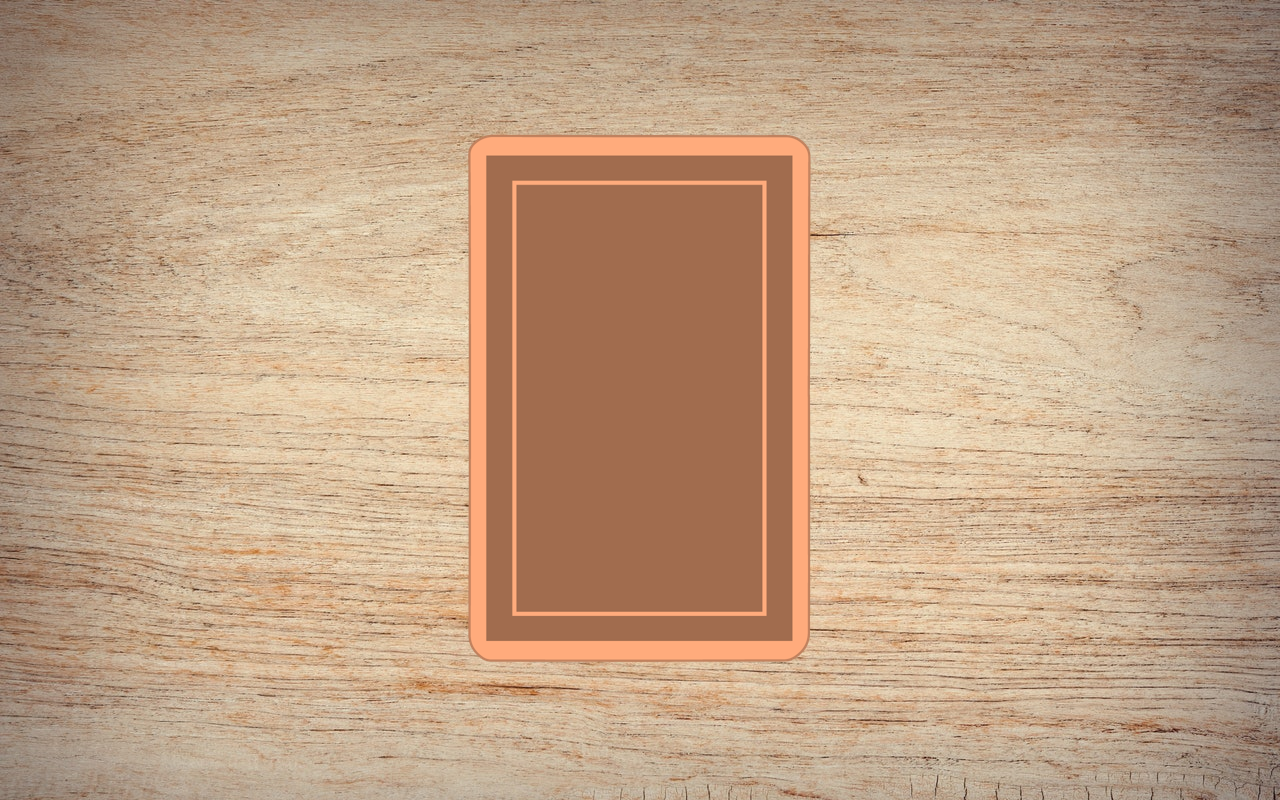
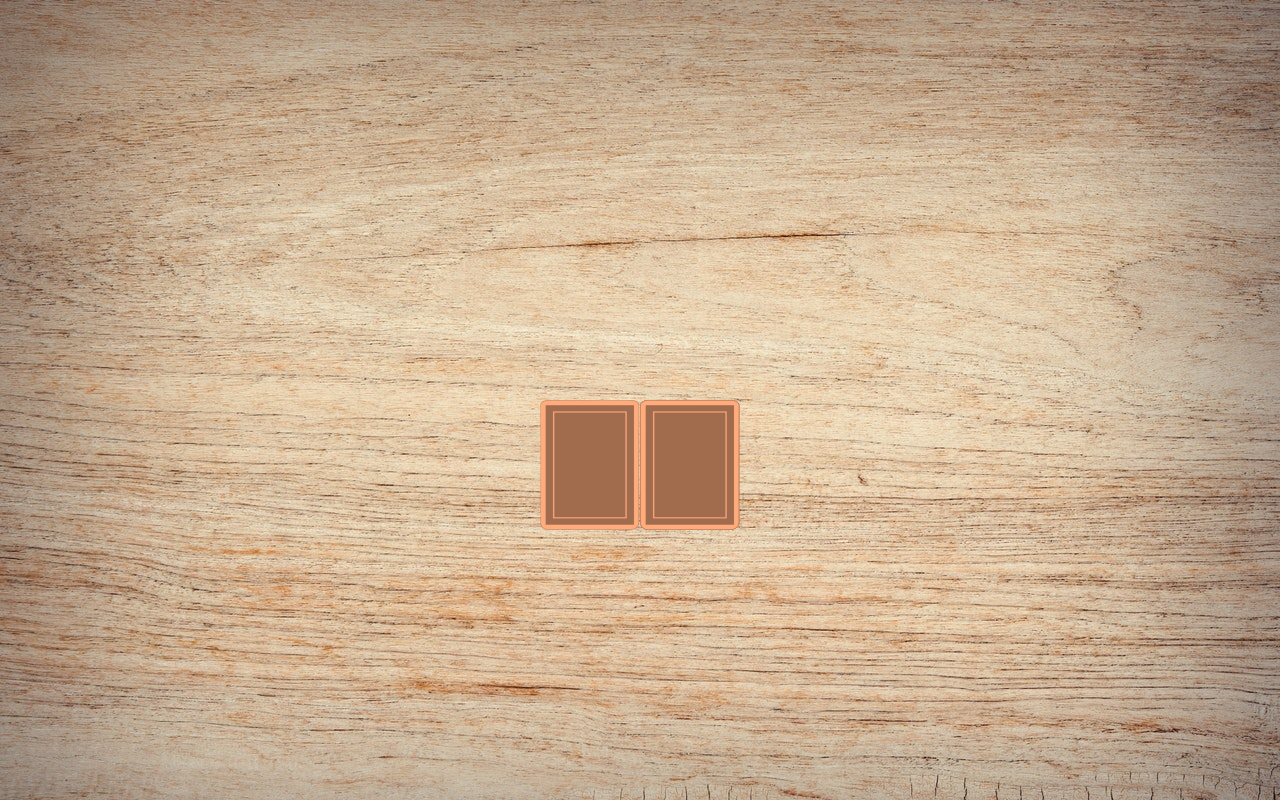
Before and after one commit to JoelBaig/ringoffire, an Angular app in the folder ringoffire/: page /game in a window 1280 px wide. Built offline with nearby package versions, Linux system fonts and the light colour scheme.

Commit message:
added more cards with ngFor

```diff
--- a/ringoffire/src/app/game/game.component.html
+++ b/ringoffire/src/app/game/game.component.html
@@ -1,5 +1,6 @@
 <div class="field">
     <div class="card-stack">
-        <img src="./assets/img/cards/card_cover.png" alt="card_cover">
+        <img [ngStyle]="{'right': i}" *ngFor="let card of [1,2,3,4,5]; let i = index"
+            src="./../../assets/img/cards/card_cover.png" alt="card_cover">
     </div>
 </div>
--- a/ringoffire/src/app/game/game.component.scss
+++ b/ringoffire/src/app/game/game.component.scss
@@ -2,7 +2,16 @@
 
 .field {
     @include dFlex();
-    @include divSize();
+    @include elementSize();
     max-width: 100%;
     background-image: url('/assets/img/game/board.jpg');
+
+    >div {
+        position: relative;
+
+        >img {
+            @include elementSize($w: 100px, $h: 130px);
+            position: absolute;
+        }
+    }
 }
--- a/ringoffire/src/app/game/game.component.ts
+++ b/ringoffire/src/app/game/game.component.ts
@@ -1,12 +1,16 @@
-import { Component } from '@angular/core';
+import { CommonModule } from '@angular/common';
+import { Component, Input } from '@angular/core';
 
 @Component({
   selector: 'app-game',
   standalone: true,
-  imports: [],
+  imports: [CommonModule],
   templateUrl: './game.component.html',
   styleUrl: './game.component.scss'
 })
 export class GameComponent {
-
+  @Input() card = {
+    image: './assets/img/cards/card_cover.png',
+    name: 'Card Name'
+  }
 }
--- a/ringoffire/src/app/start-screen/start-screen.component.scss
+++ b/ringoffire/src/app/start-screen/start-screen.component.scss
@@ -3,7 +3,7 @@
 .start-screen {
     background-color: black;
     max-width: 100%;
-    @include divSize();
+    @include elementSize();
     @include dFlex();
 
     >img {
--- a/ringoffire/src/mixin.scss
+++ b/ringoffire/src/mixin.scss
@@ -5,7 +5,7 @@
     flex-direction: $fd;
 }
 
-@mixin divSize($w: 100vw, $h: 100vh) {
+@mixin elementSize($w: 100vw, $h: 100vh) {
     width: $w;
     height: $h;
 }
```
